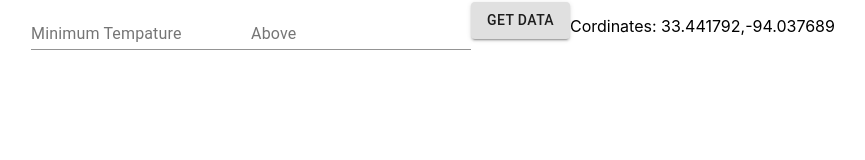
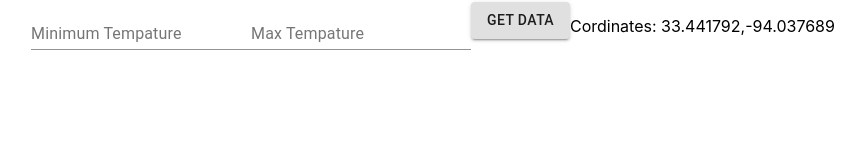
Before and after one commit to Mgiar2015/menon-labs-buddy-challenge, a React (Create React App) app: page / in a window 1280 px wide. Shown: the top 160 px of the page, without its empty margins (207-1072 px from the left). Built offline with nearby package versions, Linux system fonts and the light colour scheme; no server answers.

Commit message:
Minor Fixes

```diff
--- a/src/App.js
+++ b/src/App.js
@@ -4,7 +4,6 @@ import axios from 'axios';
 import Table from './components/Table';
 import { Grid } from '@material-ui/core';
 import Card from '@material-ui/core/Card';
-import { alert } from 'globalthis/implementation';
 
 
 function App() {
@@ -18,28 +17,10 @@ function App() {
     return (((kelvin-273.15)*1.8)+32).toFixed(2);
   }
 
- /* const getLocation=()=>{
-    if (navigator.geolocation) {
-      navigator.geolocation.getCurrentPosition(getCoordinates);
-    } else {
-      alert("Geolocation is not supported by this browser.");
-    }
-  }*/
-
-  /*
-  const getCoordinates(position){
-    setCordinates(position.coords.latitude);
-    setCoordinates(position.coords.longitude);
-
-
-  }*/
-
   const pullWeatherData = async() => {
-    const lat = "33.441792";
-    const long = "-94.037689";
+    console.log("Pulling weather data");
     const apiUrl = "https://api.openweathermap.org/data/2.5/onecall?exclude=hourly,minutely,alerts,current&lat="+cordinates[0]+"&lon="+cordinates[1]+"&appid="+apiKey
     const response = await axios.get(apiUrl);
-    //console.log(esponse.data.daily.map(dateData => dateData.)
     setWeatherData(response.data.daily.map(dateData =>  ({
       "date" : new Date(dateData.dt*1000).toLocaleDateString("en-US"),
       "temp" : kelvinToF(dateData.temp.day),
@@ -51,11 +32,8 @@ function App() {
 
   const filterData = (max,min,data) => {
     let filteredResults = [];
-    console.log(max);
-    console.log(min);
     data.forEach(dateData => {
       if (dateData.temp >= min && dateData.temp <= max){
-        console.log("Added Bitch");
         filteredResults.push(dateData);
       }
     })
@@ -82,7 +60,7 @@ function App() {
       <Grid container direction="row" justify="center" alignItems="center" >
         <form onSubmit={setLimits}>
           <TextField id="standard-basic" type="number" label="Minimum Tempature" />
-          <TextField id="standard-basic" type="number" label="Above" />
+          <TextField id="standard-basic" type="number" label="Max Tempature" />
           <Button type="submit" variant="contained">Get Data</Button>
         </form>
         {weatherData && <Table data={filterData(maxFilter,minFilter,weatherData)}/>}
```
